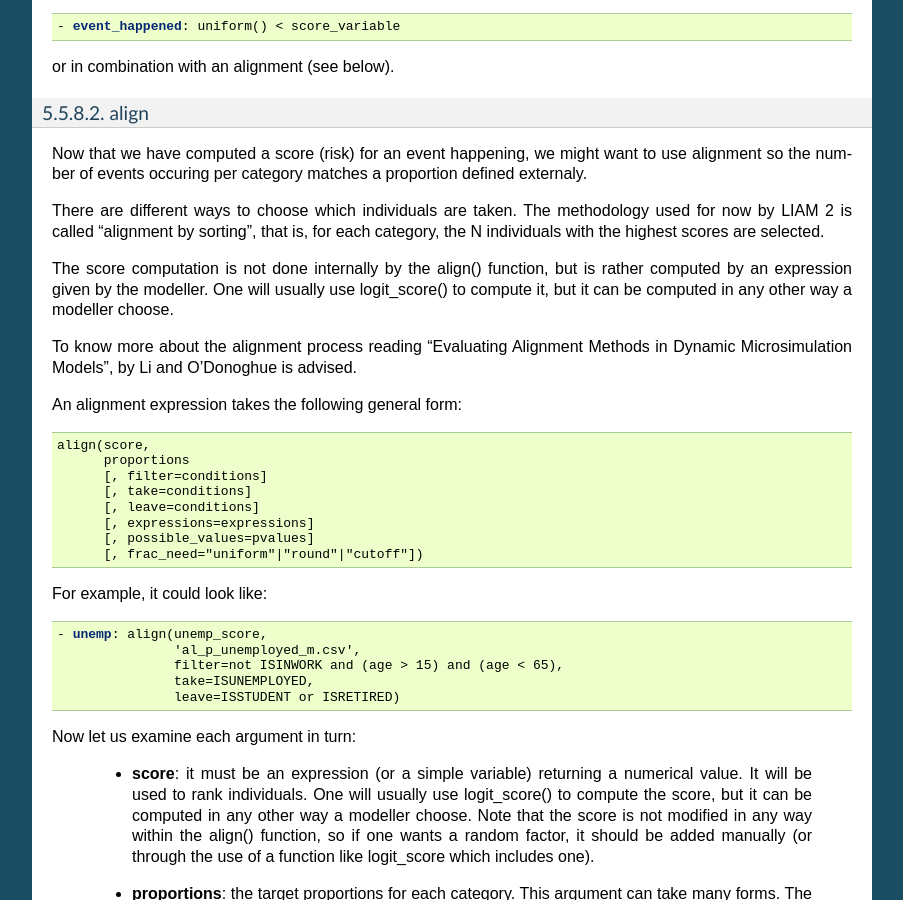
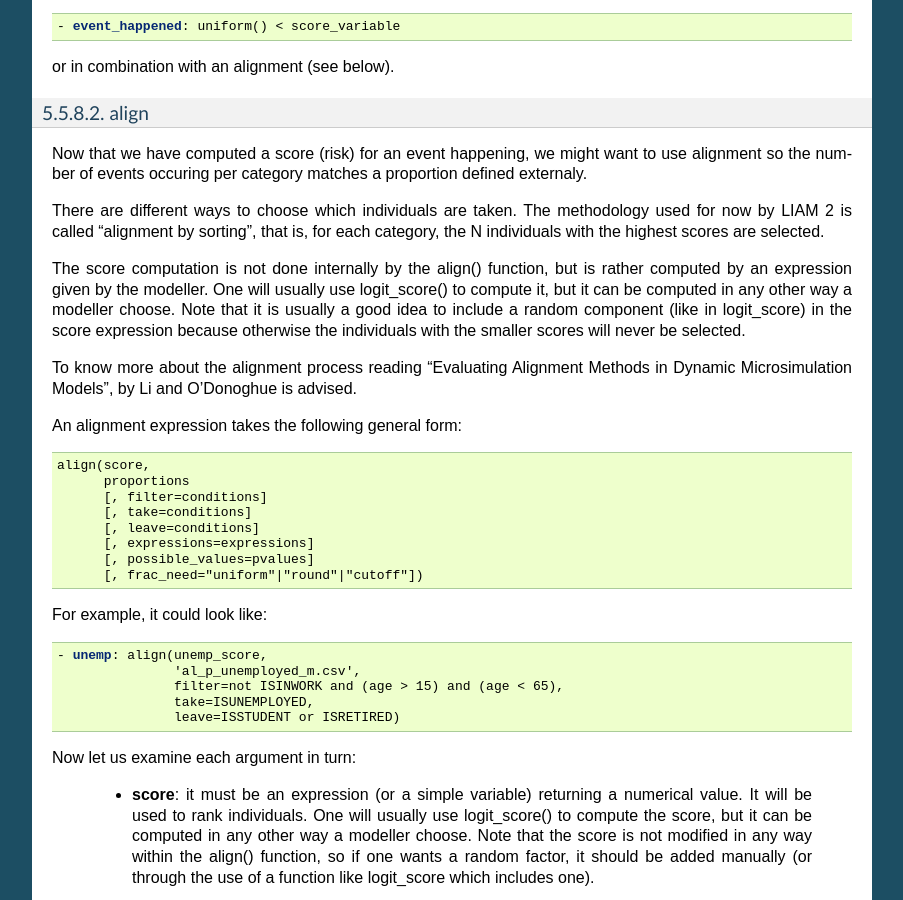
Before and after one commit to liam2/liam2, a Sphinx documentation site: the page built from doc/usersguide/source/processes.rst, in a window 1280 px wide and 900 px high, scrolled down 9632 px. Shown: the whole window, without its empty margins (198-1101 px from the left). Built offline with Sphinx 7.4.7, drawn with Linux system fonts in a browser that asks for light colours; formulas are drawn with MathJax 3.

Commit message:
added precision concerning align() based on Alexis' suggestion

```diff
--- a/doc/usersguide/source/processes.rst
+++ b/doc/usersguide/source/processes.rst
@@ -617,7 +617,9 @@ category, the N individuals with the highest scores are selected.
 The score computation is not done internally by the align() function, but is
 rather computed by an expression given by the modeller. One will usually use
 logit_score() to compute it, but it can be computed in any other way a
-modeller choose.
+modeller choose. Note that it is usually a good idea to include a random
+component (like in logit_score) in the score expression because otherwise the
+individuals with the smaller scores will never be selected.
 
 To know more about the alignment process reading "Evaluating Alignment Methods
 in Dynamic Microsimulation Models", by Li and O'Donoghue is advised.
```
